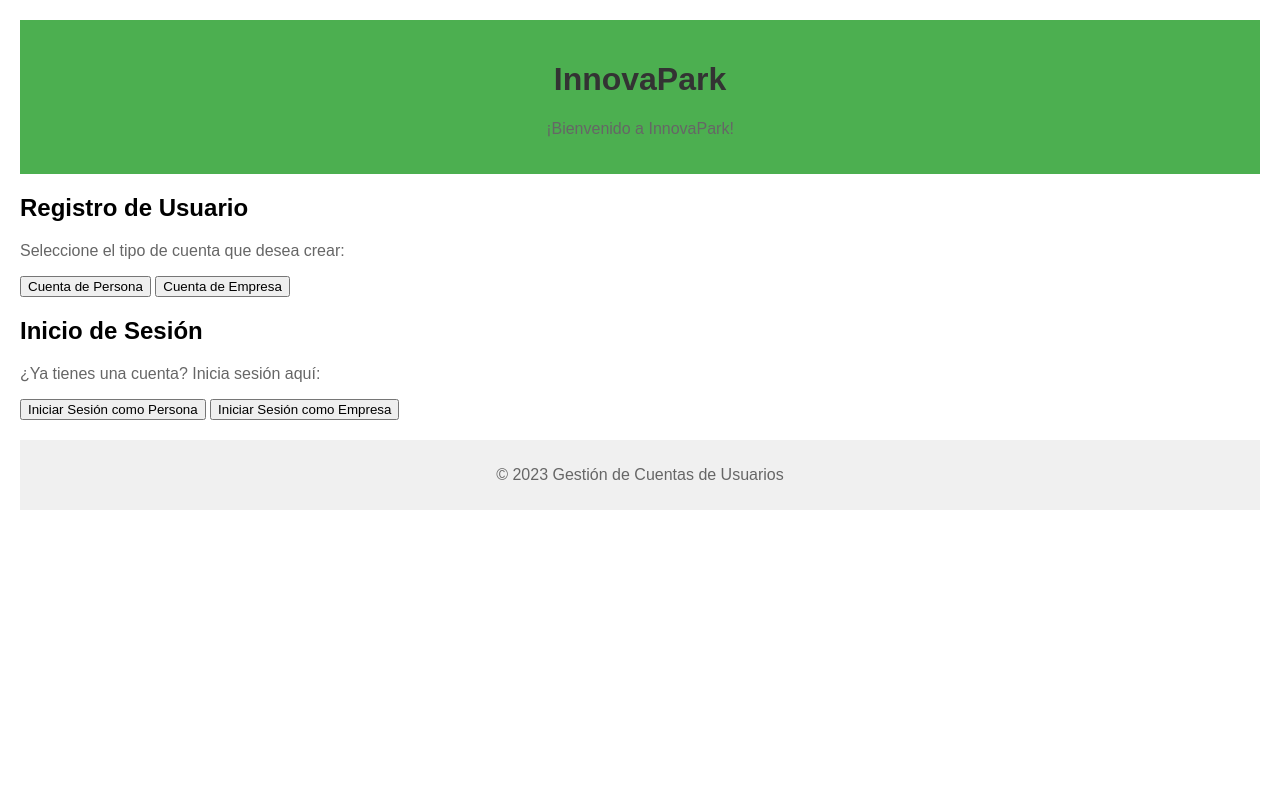
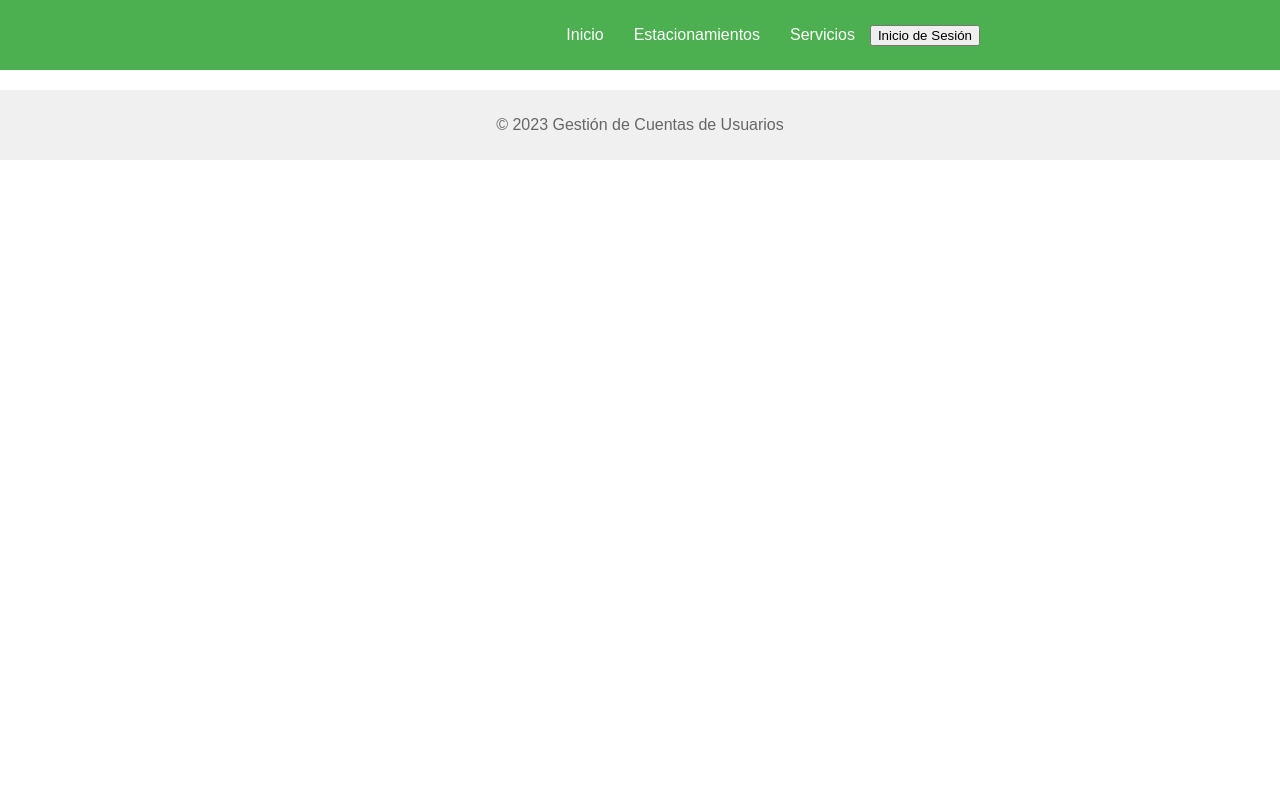
Before and after one commit to JeanRiveraUNI/V.0.2_IOT_Back, a Django app: page / in a window 1280 px wide. Run offline with Django 4.2, Linux system fonts and the light colour scheme; data that the repository does not hold is empty.

Commit message:
Update views.py and templates

```diff
--- a/Home/templates/home.html
+++ b/Home/templates/home.html
@@ -1,4 +1,3 @@
-<!DOCTYPE html>
 <html lang="es">
 <head>
     <meta charset="UTF-8">
@@ -7,14 +6,63 @@
     <style>
         body {
             font-family: Arial, sans-serif;
-            margin: 20px;
+            margin: 0;
+            padding: 0;
+        }
+        header {
+            color: white;
+            padding: 5px 150px;
+            display: flex;
+            justify-content: flex-end;
+            align-items: center;
+            text-align: center;
+            background-color: #4CAF50;
+        }
+        nav {
+            display: flex;
+            align-items: center;
+        }
+        #logo {
+            /* Puedes poner la ruta a tu logo aquí */
+            /* background: url('ruta/a/tu/logo.png') no-repeat; */
+            background-size: contain;
+            height: 50px; /* Ajusta la altura según tu logo */
+            width: 100px; /* Ajusta el ancho según tu logo */
+        }
+        nav a {
+            color: white;
+            text-decoration: none;
+            margin: 0 15px;
+            transition: color 0.3s;
+        }
+        nav a:hover {
+            color: #FFD700; /* Cambia el color al pasar el ratón */
         }
 
-        header {
-            text-align: center;
-            padding: 20px;
-            background-color: #4CAF50;
+        .dropdown {
+            position: relative;
+            display: inline-block;
+        }
+        .dropdown-content {
+            display: none;
+            position: absolute;
+            background-color: #333;
+            min-width: 160px;
+            box-shadow: 0 8px 16px rgba(0, 0, 0, 0.2);
+            z-index: 1;
+        }
+        .dropdown-content a {
             color: white;
+            padding: 12px 16px;
+            text-decoration: none;
+            display: block;
+            transition: background-color 0.3s;
+        }
+        .dropdown-content a:hover {
+            background-color: #555;
+        }
+        .dropdown:hover .dropdown-content {
+            display: block;
         }
 
         main {
@@ -43,28 +91,36 @@
 </head>
 <body>
     <header>
-        <h1>InnovaPark</h1>
-        <p>¡Bienvenido a InnovaPark!</p>
+        <header>
+            <div id="logo">
+                <!-- Coloca tu logo aquí -->
+            </div>
+            <nav>
+                <a href="/">Inicio</a>
+                <a href="/estacionamientos">Estacionamientos</a>
+                <a href="/servicios">Servicios</a>
+                <div class="dropdown">
+                    {% if user.is_authenticated %}
+                    <button class="dropbtn">Perfil</button>
+                    <div class="dropdown-content">
+                        <a href="/salir">Cerrar Sesion</a>
+                    </div>
+                    {% else %}
+                    <button class="dropbtn">Inicio de Sesión</button>
+                    <div class="dropdown-content">
+                        <a href="/login">Iniciar Sesión</a>
+                        <a href="/registro">Crear Cuenta</a>
+                    </div>
+                    {% endif %}
+                </div>
+            </nav>
+            {% block content %}
+            {% endblock %}
+        </header>
     </header>
 
     <main>
-        <section>
-            <h2>Registro de Usuario</h2>
-            <p>Seleccione el tipo de cuenta que desea crear:</p>
-            <div class="user-type">
-                <button onclick="location.href='/registro/persona'">Cuenta de Persona</button>
-                <button onclick="location.href='/registro/empresa'">Cuenta de Empresa</button>
-            </div>
-        </section>
 
-        <section>
-            <h2>Inicio de Sesión</h2>
-            <p>¿Ya tienes una cuenta? Inicia sesión aquí:</p>
-            <div class="user-type">
-                <button onclick="location.href='/ingresar/persona'">Iniciar Sesión como Persona</button>
-                <button onclick="location.href='/ingresar/empresa'">Iniciar Sesión como Empresa</button>
-            </div>
-        </section>
     </main>
 
     <footer>
--- a/Home/views.py
+++ b/Home/views.py
@@ -8,8 +8,8 @@ import requests
 
 # Create your views here.
 def Home(request):
-    response = requests.get('http://localhost:3000/api/v2/users')
-    data = response.json()
+    #response = requests.get('http://localhost:3000/api/v2/users')
+    #data = response.json()
     return render(request, 'home.html')
 
 def Signup(request):
@@ -65,6 +65,7 @@ def signin(request):
             return redirect('usuario')
 
 def login (request):
+
     return render(request, 'login.html')
 
 def registro (request):
```
Also changed, not shown: Home/templates/header.html (added, +91 -0 lines), Home/templates/layout.html (deleted, +0 -29 lines), Home/templates/login.html (+6 -6 lines), Home/templates/registro.html (+13 -2 lines).
